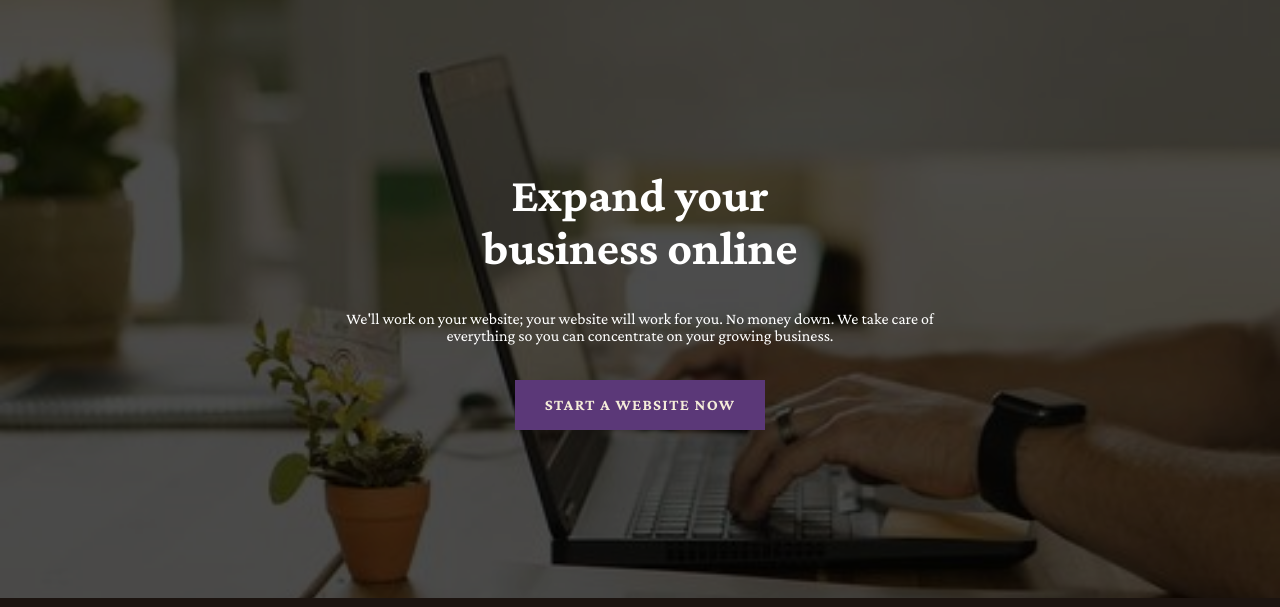
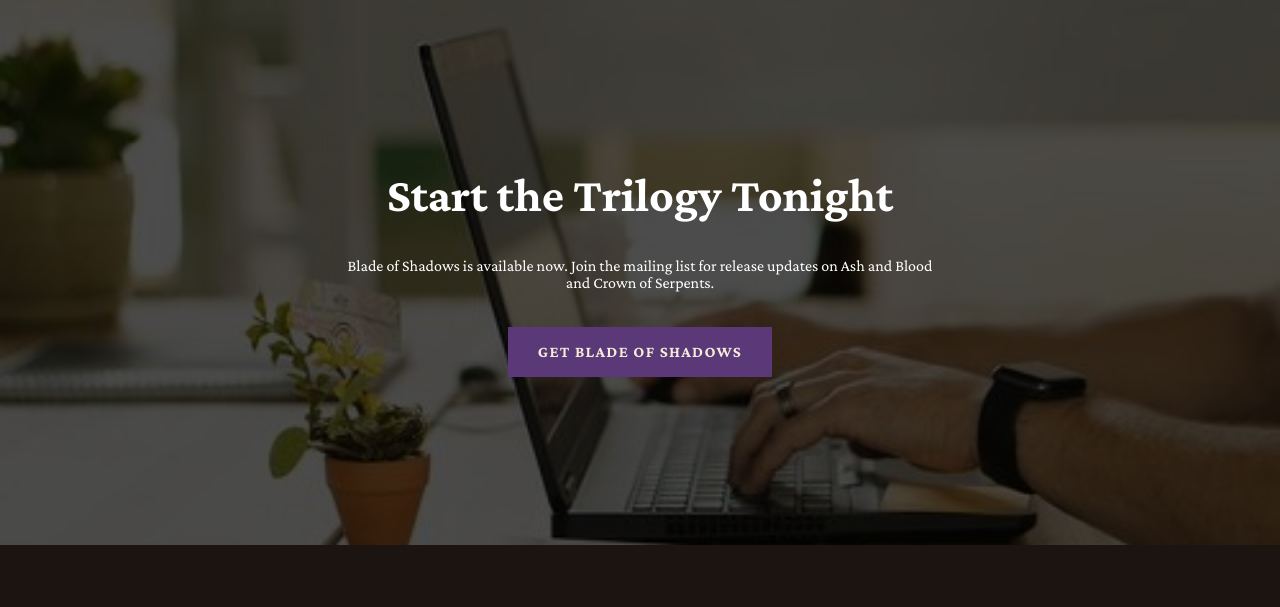
Before and after one commit to SXSWeb/jorge-ortiz-author, an Eleventy site: page src/index.html in a window 1280 px wide. Shown: the part 4508-5115 px from the top of the page. Built offline with nearby package versions, Linux system fonts and the light colour scheme; Eleventy itself is replaced by a stand-in of ours; files that its build step writes are made by us from their sources.

Commit message:
feat: Update CTA

```diff
--- a/src/_includes/components/cta.html
+++ b/src/_includes/components/cta.html
@@ -4,15 +4,10 @@
 
 <section id="cta">
     <div class="container">
-        <h2 class="title">
-            Expand your
-            <br />
-            business online
-        </h2>
-        <p>
-            We'll work on your website; your website will work for you. No money down. We take care of everything so you can concentrate on your growing business.
-        </p>
-        <a href="/contact" class="cs-button-solid">Start a Website Now</a>
+
+        <h2 class="title">Start the Trilogy Tonight</h2>
+        <p>Blade of Shadows is available now. Join the mailing list for release updates on Ash and Blood and Crown of Serpents.</p>
+        <a href="/contact" class="cs-button-solid">Get Blade of Shadows</a>
     </div>
     <picture>
         <source media="(max-width: 600px)" srcset="/assets/images/expand-online-m.webp">
```
